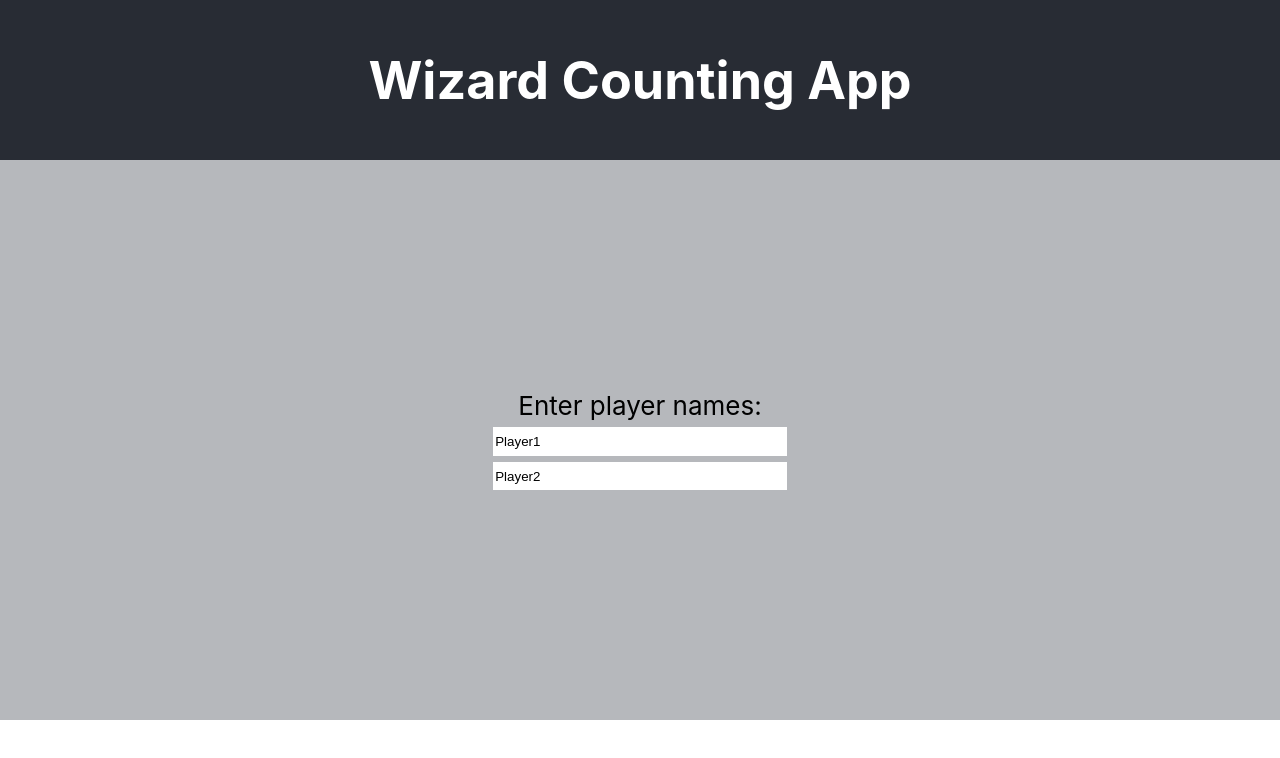
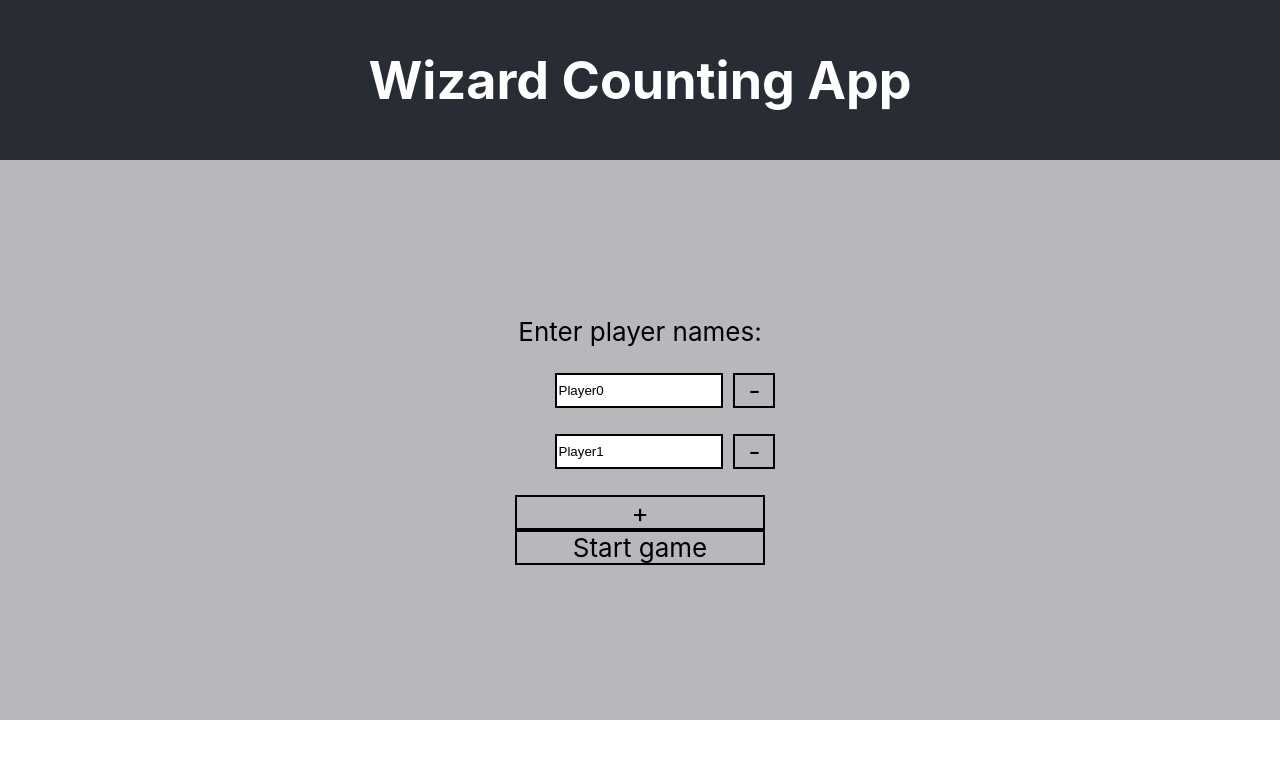
Before and after one commit to till2194/wizard, a React (Create React App) app: page / in a window 1280 px wide. Shown: the top 758 px of the page. Built offline with nearby package versions, Linux system fonts and the light colour scheme.

Commit message:
first version of player management

```diff
--- a/src/App-newGame.js
+++ b/src/App-newGame.js
@@ -3,16 +3,23 @@ function NewGame(props) {
         <div className="newGame">
             <form>
                 Enter player names:<br/>
-                <PlayerList players = {props.players} />
+                <PlayerList players={props.players} deleteHandle={props.deleteHandle} changeHandle={props.changeHandle} />
+                <dir className="App-button" onClick={props.addHandle}>+</dir>
+                <dir className="App-button" onClick={props.startHandle}>Start game</dir>
             </form>
         </div>
     );
 }
 
 function PlayerList(props) {
-    const list = props.players.map((player, i) =>
-        <input className="App-input" type="text" key={i} name={"name" + i} defaultValue={player.name} />
-    );
+    const list = props.players.map((player, i) => {
+        return (
+            <dir key={i} className="App-input-dir">
+                <input className="App-input" type="text" key={i} id={i} value={player.name} onChange={props.changeHandle} />
+                <dir className="App-button" id={i} onClick={props.deleteHandle}>-</dir>
+            </dir>
+        )
+    });
     return list
 }
 
--- a/src/App.css
+++ b/src/App.css
@@ -29,8 +29,18 @@
 }
 
 .App-input {
-  width: 80%;
-  height: 2em;
-  border: 0px none;
-  box-shadow: 0 0 30px rgba($black, .1);
+  border: 2px solid black;
 }
+
+.App-input-dir {
+  display: grid;
+  grid-template-columns: 80% 20%;
+  grid-gap: 10px;
+}
+
+.App-button {
+  margin: 0px;
+  border: 2px solid black;
+  padding: 0px;
+  cursor: pointer;
+}
--- a/src/App.js
+++ b/src/App.js
@@ -5,42 +5,89 @@ import React from 'react';
 class App extends React.Component {
   constructor(props) {
     super(props);
+    this.handleAddPlayer = this.handleAddPlayer.bind(this);
+    this.handleDeletePlayer = this.handleDeletePlayer.bind(this);
+    this.handleChangePlayer = this.handleChangePlayer.bind(this);
+    this.handleStartGame = this.handleStartGame.bind(this);
     this.state = {
-      playerCount: 2,
+      state: "newGame",
       players: [{
-        name: "Player1",
+        name: "Player0",
         points: 0
       },{
-        name: "Player2",
+        name: "Player1",
         points: 0
       }]
     };
   }
 
   render() {
+    let main;
+    switch (this.state.state) {
+      case "newGame":
+        main = <NewGame players={this.state.players}
+          addHandle={this.handleAddPlayer}
+          deleteHandle={this.handleDeletePlayer}
+          changeHandle={this.handleChangePlayer}
+          startHandle={this.handleStartGame}
+        />
+        break;
+      case "game":
+        main = <dir>Gaming</dir>
+        break;
+      default:
+        main = <dir>Default main (should not happen)</dir>
+    }
     return (
       <div className="App">
         <header className="App-header">
           <h1>Wizard Counting App</h1>
         </header>
         <main className="App-body">
-          <NewGame players={this.state.players}/>
+          {main}
         </main>
       </div>
     );
   }
 
-  // handleButtonStart(event) {
-  //   for (let i in this.state.playerCount) {
-  //     this.addPlayer()
-  //   }
-  // }
+  handleAddPlayer(event) {
+    console.log("adding new player...")
+    this.setState(prevState => ({
+      players: prevState.players.concat({
+        name: "Player" + (prevState.players.length),
+        points: 0
+      })
+    }))
+  }
 
-  addPlayer(name) {
-    return {
-      name: name,
-      points: 0
-    };
+  handleDeletePlayer(event) {
+    const playerId = parseInt(event.target.id);
+    console.log(this);
+    this.setState(prevState => {
+      console.log("deleting player " + prevState.players[playerId].name + " ...")
+      const newPlayers = [...prevState.players.slice(0, playerId), ...prevState.players.slice(playerId+1)];
+      return {
+        players: newPlayers
+      }
+    })
+  }
+
+  handleChangePlayer(event) {
+    const playerId = parseInt(event.target.id);
+    this.setState(prevState => {
+      let newPlayers = [...prevState.players];
+      newPlayers[playerId].name = event.target.value;
+      return {
+        players: newPlayers
+      }
+    })
+  }
+
+  handleStartGame(event) {
+    console.log("starting game...")
+    this.setState({
+      state: "game"
+    })
   }
 
 }
```
